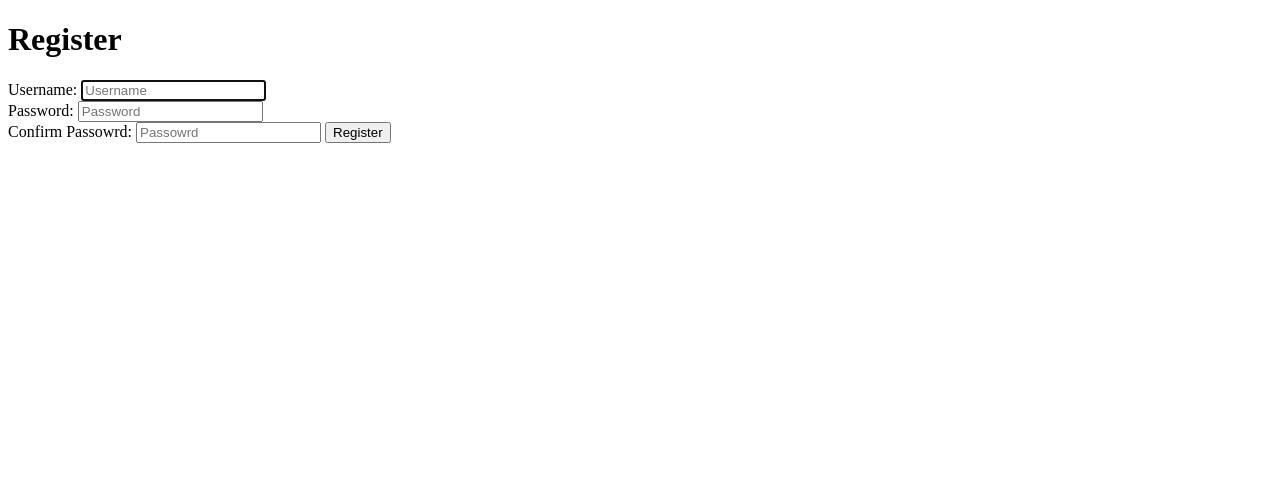
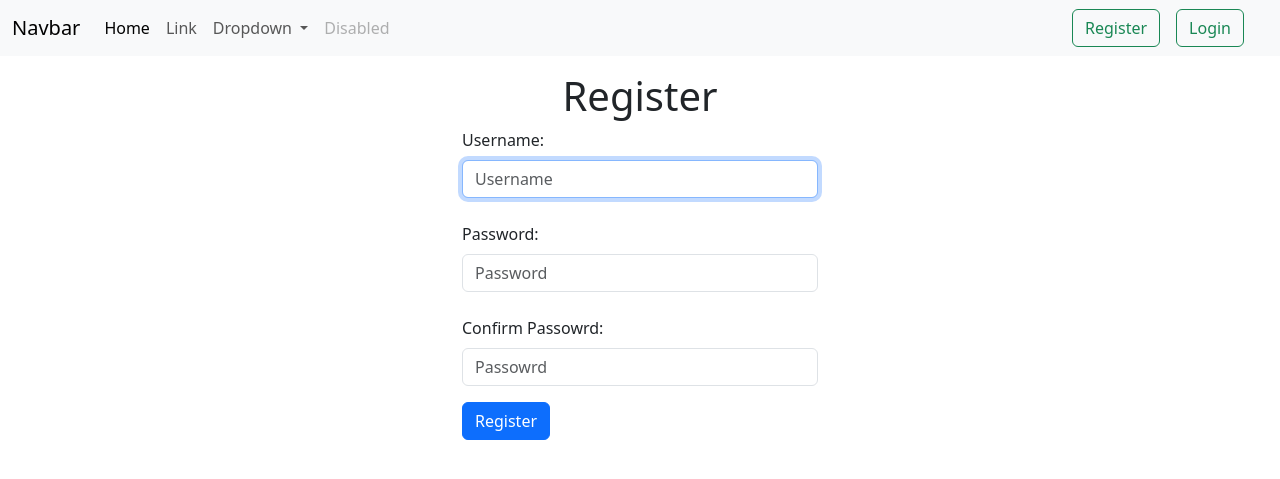
Before and after one commit to ramiqayya/cs50final, a Flask app: page /register in a window 1280 px wide. Shown: the top 479 px of the page. Run offline with Flask 2, Linux system fonts and the light colour scheme; some libraries are stand-ins or nearby versions.

Commit message:
adding some bootstrap styles and navbar

```diff
--- a/templates/index.html
+++ b/templates/index.html
@@ -6,7 +6,6 @@
 
 {% block body%}
 <h1>Hello, {{username}}</h1>
-<a href="/logout">Logout</a>
 
 
 {% endblock %}
--- a/templates/layout.html
+++ b/templates/layout.html
@@ -6,10 +6,69 @@
     <meta http-equiv="X-UA-Compatible" content="IE=edge">
     <meta name="viewport" content="width=device-width, initial-scale=1.0">
     {% block head %}{% endblock %}
+    <link href="https://cdn.jsdelivr.net/npm/bootstrap@5.3.0-alpha1/dist/css/bootstrap.min.css" rel="stylesheet"
+        integrity="sha384-GLhlTQ8iRABdZLl6O3oVMWSktQOp6b7In1Zl3/Jr59b6EGGoI1aFkw7cmDA6j6gD" crossorigin="anonymous">
+
 </head>
 
 <body>
-{% block body %}{% endblock %}
+    <nav class="navbar navbar-expand-lg bg-body-tertiary">
+        <div class="container-fluid">
+            <a class="navbar-brand" href="#">Navbar</a>
+            <button class="navbar-toggler" type="button" data-bs-toggle="collapse"
+                data-bs-target="#navbarSupportedContent" aria-controls="navbarSupportedContent" aria-expanded="false"
+                aria-label="Toggle navigation">
+                <span class="navbar-toggler-icon"></span>
+            </button>
+            <div class="collapse navbar-collapse" id="navbarSupportedContent">
+                <ul class="navbar-nav me-auto mb-2 mb-lg-0">
+                    <li class="nav-item">
+                        <a class="nav-link active" aria-current="page" href="#">Home</a>
+                    </li>
+                    <li class="nav-item">
+                        <a class="nav-link" href="#">Link</a>
+                    </li>
+                    <li class="nav-item dropdown">
+                        <a class="nav-link dropdown-toggle" href="#" role="button" data-bs-toggle="dropdown"
+                            aria-expanded="false">
+                            Dropdown
+                        </a>
+                        <ul class="dropdown-menu">
+                            <li><a class="dropdown-item" href="#">Action</a></li>
+                            <li><a class="dropdown-item" href="#">Another action</a></li>
+                            <li>
+                                <hr class="dropdown-divider">
+                            </li>
+                            <li><a class="dropdown-item" href="#">Something else here</a></li>
+                        </ul>
+                    </li>
+                    <li class="nav-item">
+                        <a class="nav-link disabled">Disabled</a>
+                    </li>
+                </ul>
+                {% if session["user_id"] %}
+                <div class="d-flex">
+                    <a class="btn btn-outline-success me-4" href="/logout">Logout</a>
+                </div>
+                {% elif not session["user_id"]%}
+                <div class="d-flex">
+                    <a class="btn btn-outline-success" href="/register">Register</a>
+                </div>
+                <div class="d-flex">
+                    <a class="btn btn-outline-success ms-3 me-4" href="/login">Login</a>
+                </div>
+
+                {% endif%}
+
+    </nav>
+    {% block body %}{% endblock %}
+
+    <script src="https://cdn.jsdelivr.net/npm/@popperjs/core@2.11.6/dist/umd/popper.min.js"
+        integrity="sha384-oBqDVmMz9ATKxIep9tiCxS/Z9fNfEXiDAYTujMAeBAsjFuCZSmKbSSUnQlmh/jp3"
+        crossorigin="anonymous"></script>
+    <script src="https://cdn.jsdelivr.net/npm/bootstrap@5.3.0-alpha1/dist/js/bootstrap.min.js"
+        integrity="sha384-mQ93GR66B00ZXjt0YO5KlohRA5SY2XofN4zfuZxLkoj1gXtW8ANNCe9d5Y3eG5eD"
+        crossorigin="anonymous"></script>
 </body>
 
 </html>
--- a/templates/register.html
+++ b/templates/register.html
@@ -5,18 +5,35 @@
 {% endblock %}
 
 {% block body %}
-<h1>Register</h1>
+<div class="container mt-3">
+    <div class="row">
+        <div class="col">
 
-<form action="/register" method="POST">
-<label for="username">Username:</label>
-<input type="text" name="username" autocomplete="off" autofocus id="username" placeholder="Username">
-<br>
-<label for="password">Password:</label>
-<input type="password" name="password" placeholder="Password" id="password">
-<br>
-<label for="confirmation">Confirm Passowrd:</label>
-<input type="password" name="confirmation" placeholder="Passowrd" id="confirmation">
-<input type="submit" value="Register">
-</form>
+        </div>
+        <div class="col">
+            <h1 class="text-center">Register</h1>
+
+            <form action="/register" method="POST">
+                <div class="mb-3">
+                    <label class="form-label" for="username">Username:</label>
+                    <input class="form-control" type="text" name="username" autocomplete="off" autofocus id="username"
+                        placeholder="Username">
+                    <br>
+                    <label class="form-label" for="password">Password:</label>
+                    <input class="form-control" type="password" name="password" placeholder="Password" id="password">
+                    <br>
+                    <label class="form-label" for="confirmation">Confirm Passowrd:</label>
+                    <input class="form-control" type="password" name="confirmation" placeholder="Passowrd"
+                        id="confirmation">
+                    <input class="btn btn-primary mt-3" type="submit" value="Register">
+                </div>
+            </form>
+        </div>
+        <div class="col">
+
+        </div>
+    </div>
+</div>
+
 
 {% endblock %}
```
Also changed, not shown: templates/login.html (+26 -9 lines), projectv2.db, 2 other files.
